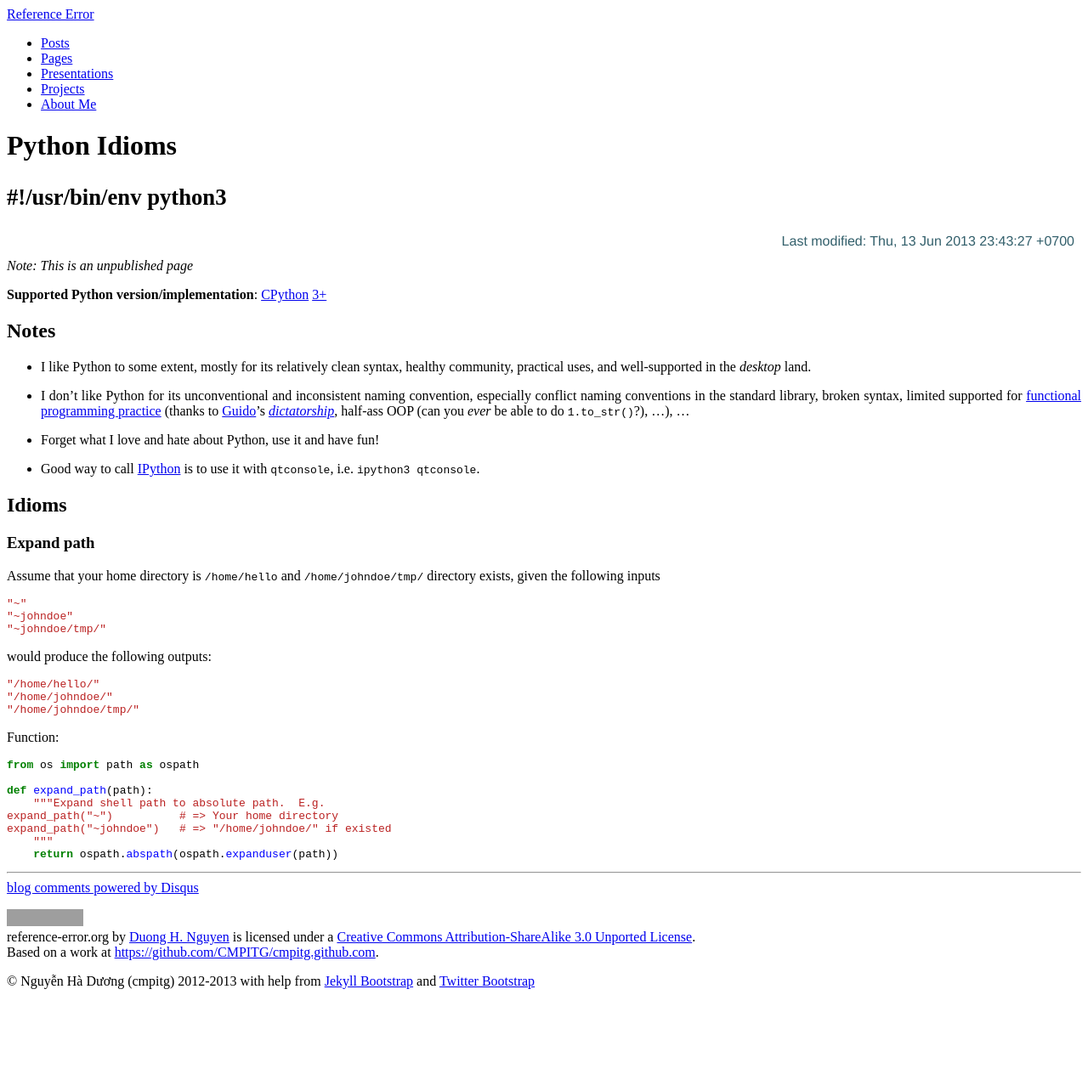
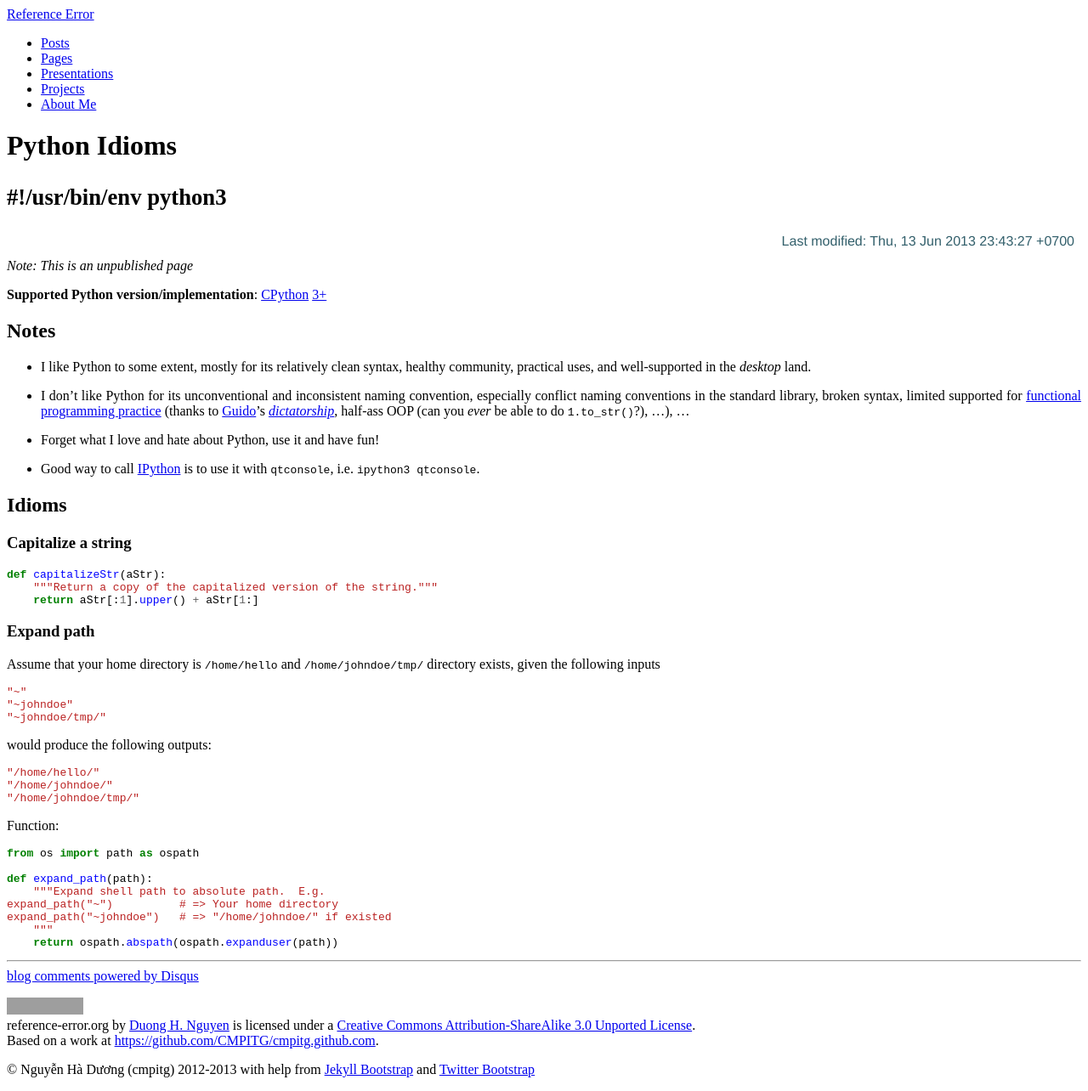
Before and after one commit to cmpitg/cmpitg.github.com, a Jekyll site: the page built from guides/python.md, in a window 1280 px wide. Shown: the whole page at 85% size. Built offline with Jekyll 4.4.1, drawn with Linux system fonts in a browser that asks for light colours; Markdown is read by kramdown in place of the engine named in the settings; comment, search, counter and statistics services are not loaded; before the commit the page ends 1180 px from its top, so only the background shows below that; grey boxes are pictures that could not be loaded.

Commit message:
Add capitalizeStr as Python idiom

````diff
--- a/guides/python.md
+++ b/guides/python.md
@@ -24,6 +24,14 @@ last_updated: Thu, 13 Jun 2013 23:43:27 +0700
 * Good way to call [IPython](http://ipython.org/) is to use it with `qtconsole`, i.e. `ipython3 qtconsole`.
 
 ## Idioms
+
+### Capitalize a string
+
+```python
+def capitalizeStr(aStr):
+    """Return a copy of the capitalized version of the string."""
+    return aStr[:1].upper() + aStr[1:]
+```
 
 ### Expand path
 
````
